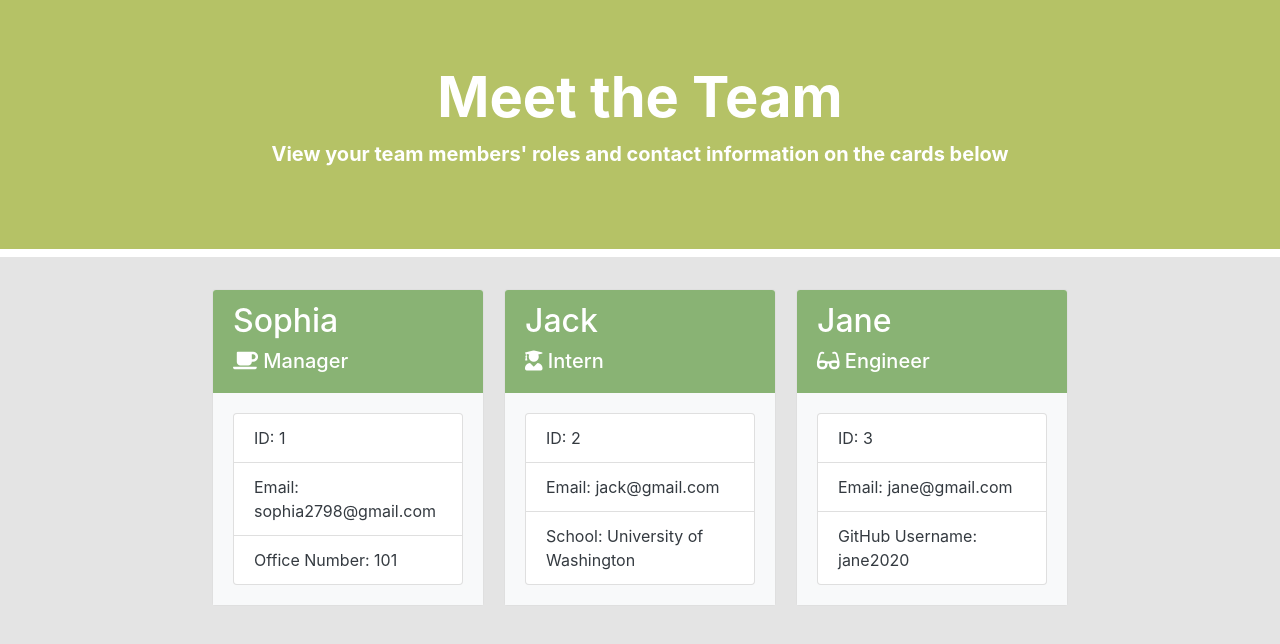
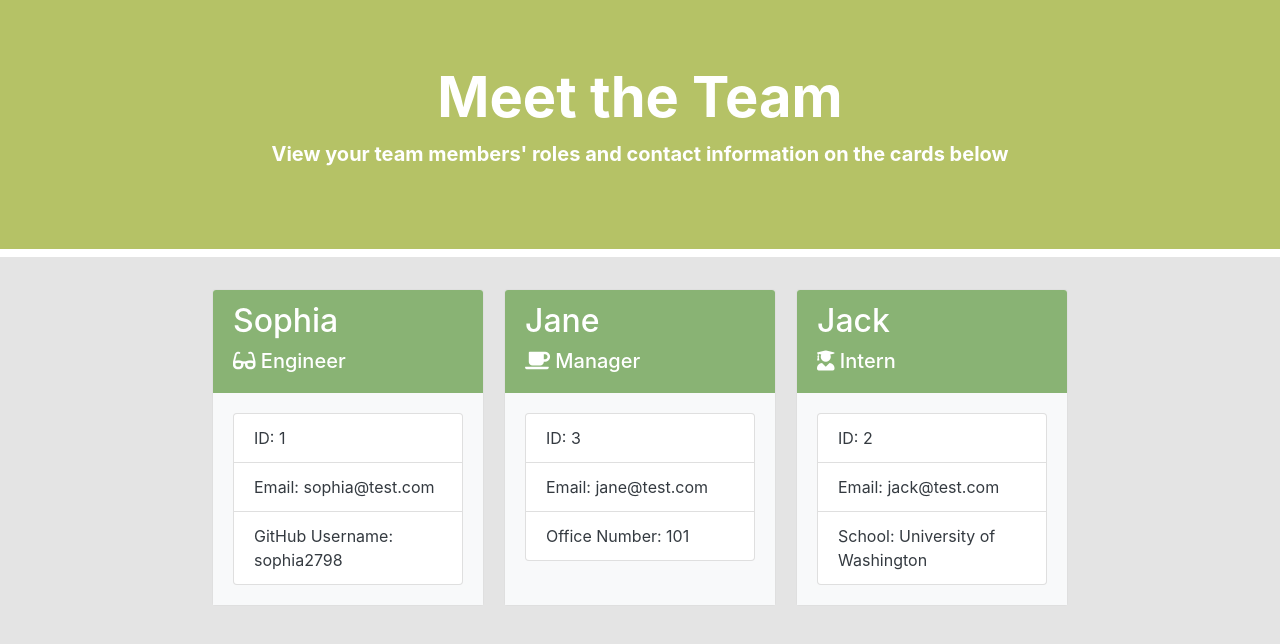
Before and after one commit to sophia2798/team_generator, a website: page output/team.html in a window 1280 px wide. Drawn offline with nearby package versions, Linux system fonts and the light colour scheme.

Commit message:
completed README

```diff
--- a/output/team.html
+++ b/output/team.html
@@ -48,16 +48,29 @@
     <section class="container container-fluid row" id="main-container">
         <article class="col-10" style="margin:0 auto">
             <div class="row justify-content-center">
-<!-- Template for the manager, text content is written as template literals-->
+<!-- Template for the engineer, text content is written as template literals-->
 <article class="card mb-3">
-    <div class="card-header text-white">
+    <div class="card-header text-white bg-dark">
         <h2>Sophia</h2>
+        <h5><i class="fas fa-glasses" style="color:white"></i> Engineer</h5>
+    </div>
+    <div class="card-body text-dark bg-light">
+      <ul class="list-group">
+          <li class="list-group-item" id="id">ID: 1</li>
+          <li class="list-group-item" id="email">Email: sophia@test.com</li>
+          <li class="list-group-item" id="github">GitHub Username: sophia2798</li>
+      </ul>
+    </div>
+</article><!-- Template for the manager, text content is written as template literals-->
+<article class="card mb-3">
+    <div class="card-header text-white bg-dark">
+        <h2>Jane</h2>
         <h5><i class="fas fa-coffee" style="color:white"></i> Manager</h5>
     </div>
     <div class="card-body text-dark bg-light">
       <ul class="list-group">
-          <li class="list-group-item" id="id">ID: 1</li>
-          <li class="list-group-item" id="email">Email: sophia2798@gmail.com</li>
+          <li class="list-group-item" id="id">ID: 3</li>
+          <li class="list-group-item" id="email">Email: jane@test.com</li>
           <li class="list-group-item" id="office">Office Number: 101</li>
       </ul>
     </div>
@@ -70,21 +83,8 @@
     <div class="card-body text-dark bg-light">
       <ul class="list-group">
           <li class="list-group-item" id="id">ID: 2</li>
-          <li class="list-group-item" id="email">Email: jack@gmail.com</li>
+          <li class="list-group-item" id="email">Email: jack@test.com</li>
           <li class="list-group-item" id="school">School: University of Washington</li>
       </ul>
     </div>
-</article><!-- Template for the engineer, text content is written as template literals-->
-<article class="card mb-3">
-    <div class="card-header text-white bg-dark">
-        <h2>Jane</h2>
-        <h5><i class="fas fa-glasses" style="color:white"></i> Engineer</h5>
-    </div>
-    <div class="card-body text-dark bg-light">
-      <ul class="list-group">
-          <li class="list-group-item" id="id">ID: 3</li>
-          <li class="list-group-item" id="email">Email: jane@gmail.com</li>
-          <li class="list-group-item" id="github">GitHub Username: jane2020</li>
-      </ul>
-    </div>
 </article>
```
Also changed, not shown: README.md, assets/prompts.png (added), assets/result.png (added), 2 other files.
